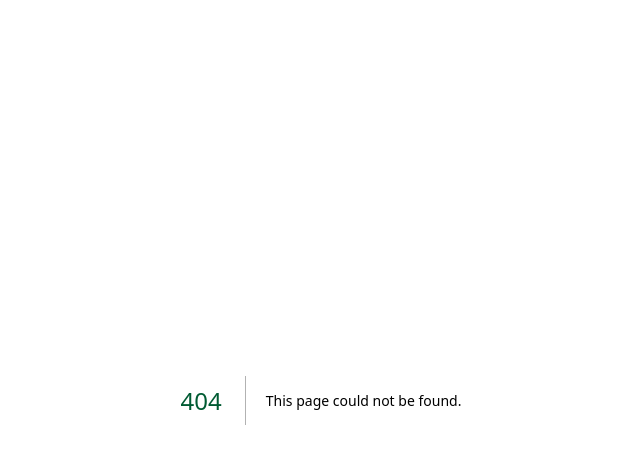
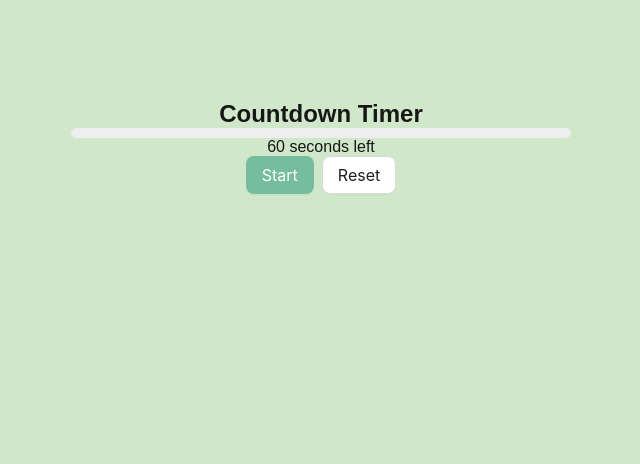
Before and after one commit to KlrShaK/MemoryDeck-Client, a Next.js app: page /test-timer in a window 1280 px wide. Before the commit this address had no page. Shown: the top 464 px of the page, without its empty margins (319-959 px from the left). Built offline with nearby package versions, Linux system fonts and the light colour scheme; what @ant-design/nextjs-registry would draw is missing.

Commit message:
Add countdown timer with progress bar (#78)

```diff
--- /dev/null
+++ b/app/components/ProgressBar.tsx
@@ -0,0 +1,26 @@
+import React from "react";
+
+interface Props {
+    timeLeft: number;
+    duration: number;
+}
+
+const ProgressBar: React.FC<Props> = ({ timeLeft, duration }) => {
+    const percentage = ((duration - timeLeft) / duration) * 100;
+
+    return (
+        <div style={{ width: "100%", background: "#eee", height: "10px", borderRadius: "8px" }}>
+            <div
+                style={{
+                    width: `${percentage}%`,
+                    height: "100%",
+                    background: "#1677ff",
+                    borderRadius: "8px",
+                    transition: "width 0.5s ease",
+                }}
+            />
+        </div>
+    );
+};
+
+export default ProgressBar;
--- /dev/null
+++ b/app/hooks/useTimer.ts
@@ -0,0 +1,24 @@
+import { useEffect, useState } from "react";
+
+export const useTimer = (durationInSec: number) => {
+    const [timeLeft, setTimeLeft] = useState(durationInSec);
+    const [isRunning, setIsRunning] = useState(false);
+
+    useEffect(() => {
+        if (!isRunning || timeLeft <= 0) return;
+
+        const interval = setInterval(() => {
+            setTimeLeft((prev) => prev - 1);
+        }, 1000);
+
+        return () => clearInterval(interval);
+    }, [isRunning, timeLeft]);
+
+    const start = () => setIsRunning(true);
+    const reset = () => {
+        setIsRunning(false);
+        setTimeLeft(durationInSec);
+    };
+
+    return { timeLeft, isRunning, start, reset };
+};
--- /dev/null
+++ b/app/test-timer/page.tsx
@@ -0,0 +1,52 @@
+"use client";
+
+import React, { useEffect } from "react";
+import { Button } from "antd";
+import { useTimer } from "@/hooks/useTimer";
+import ProgressBar from "@/components/ProgressBar";
+import { useApi } from "@/hooks/useApi";
+
+const TimerPage = () => {
+    const duration = 60;
+    const { timeLeft, isRunning, start, reset } = useTimer(duration);
+    const api = useApi();
+
+    const quizId = 1; // temporary mock
+    const userId = 123; // replace with your logged-in user ID
+    const flashcardId = 999; // example flashcard
+    const answer = "Skipped";
+
+    useEffect(() => {
+        if (timeLeft === 0 && isRunning) {
+            console.log("Time’s up! Submitting...");
+
+            api
+                .post<boolean>("/quiz/submit-answer", {
+                    quizId,
+                    userId,
+                    flashcardId,
+                    answer,
+                })
+                .then((res) => {
+                    console.log("Answer submitted!", res);
+                })
+                .catch((err) => {
+                    console.error("Error submitting answer", err);
+                });
+        }
+    }, [timeLeft, isRunning]);
+
+    return (
+        <div style={{ maxWidth: 500, margin: "100px auto", textAlign: "center" }}>
+            <h2>Countdown Timer</h2>
+            <ProgressBar timeLeft={timeLeft} duration={duration} />
+            <p>{timeLeft} seconds left</p>
+            <Button onClick={start} type="primary" style={{ marginRight: "8px" }}>
+                Start
+            </Button>
+            <Button onClick={reset}>Reset</Button>
+        </div>
+    );
+};
+
+export default TimerPage;
```
